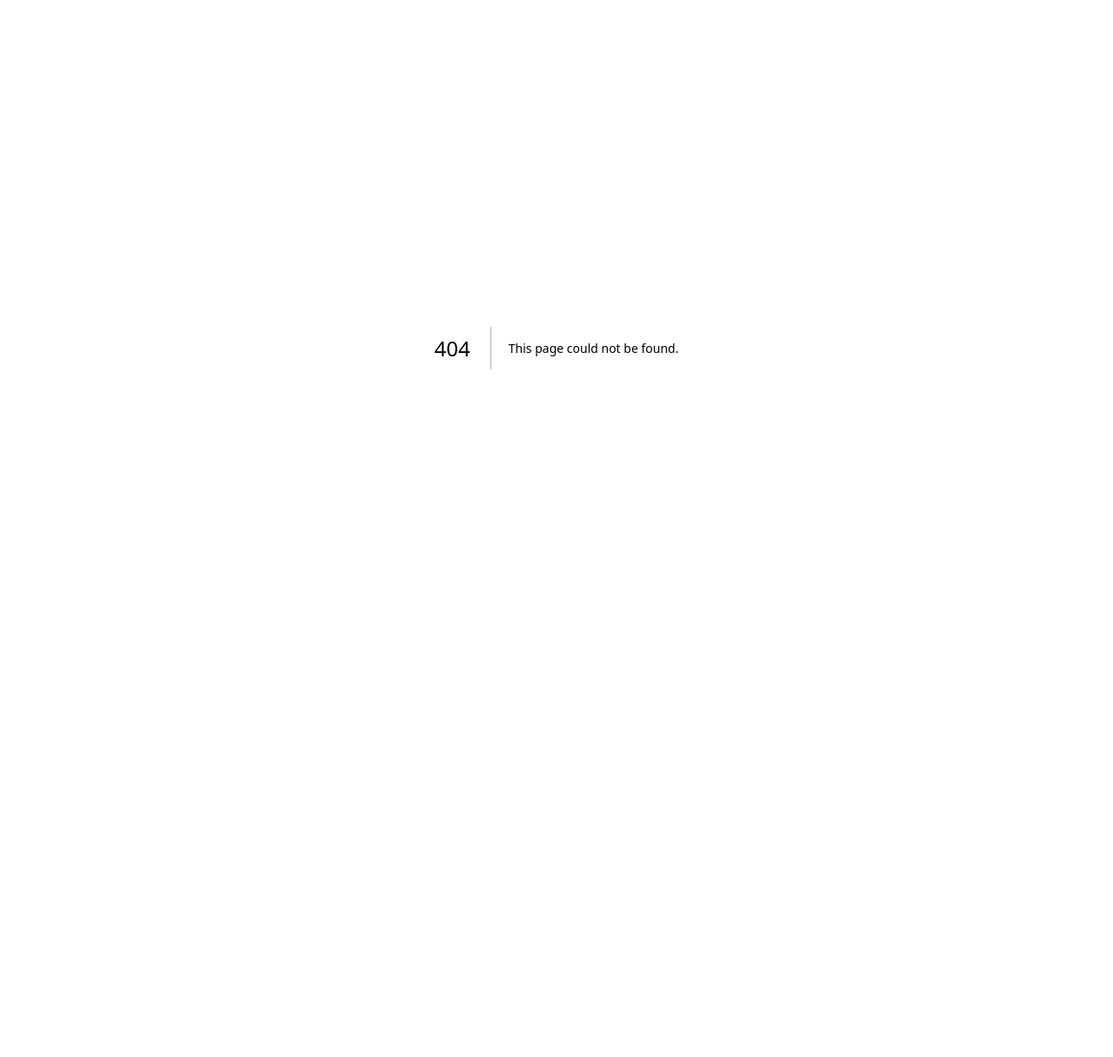
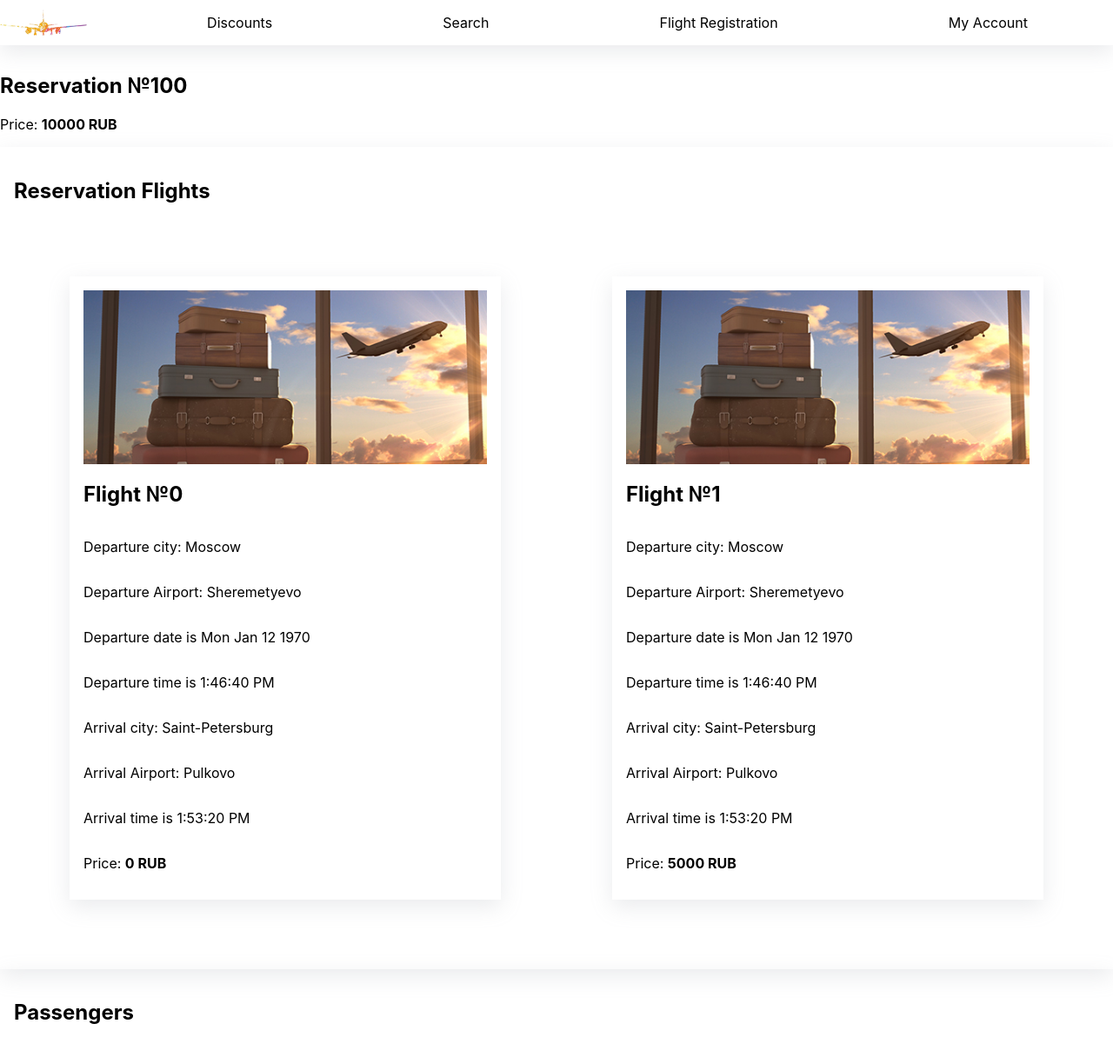
Before and after one commit to thepicture/flight-pool, a Next.js app: page /reservation/manage in a window 1280 px wide. Before the commit this address had no page. Shown: the top 1216 px of the page at 87% size. Before the commit the page ends 800 px from the top, so only its background shows below. Built offline with nearby package versions, Linux system fonts and the light colour scheme.

Commit message:
feat(flights): add the reservation management page

```diff
--- a/components/PassengerList/Passenger/Passenger.tsx
+++ b/components/PassengerList/Passenger/Passenger.tsx
@@ -7,6 +7,8 @@ interface PassengerProps {
   lastName: string;
   dateOfBirth: Date;
   documentNumber: number;
+
+  canExclude?: boolean;
 }
 
 const Passenger: React.FC<PassengerProps> = ({
@@ -14,6 +16,8 @@ const Passenger: React.FC<PassengerProps> = ({
   lastName,
   dateOfBirth,
   documentNumber,
+
+  canExclude,
 }) => {
   return (
     <section className={styles.article}>
@@ -21,9 +25,11 @@ const Passenger: React.FC<PassengerProps> = ({
       <p className="test-5-last">Last Name: {lastName}</p>
       <p className="test-5-dob">Date of Birth: {dateOfBirth.toDateString()}</p>
       <p className="test-5-doc">Document Number: {documentNumber}</p>
-      <a href="#" className="test-5-remove">
-        Exclude Passenger from Flight
-      </a>
+      {canExclude && (
+        <a href="#" className="test-5-remove">
+          Exclude Passenger from Flight
+        </a>
+      )}
     </section>
   );
 };
--- a/components/PassengerList/PassengerList.tsx
+++ b/components/PassengerList/PassengerList.tsx
@@ -3,7 +3,15 @@ import Passenger from "./Passenger/Passenger";
 
 import styles from "styles/PassengerList/PassengerList.module.css";
 
-const PassengerList = () => {
+interface PassengerListProps {
+  canAddPassenger?: boolean;
+  canExclude?: boolean;
+}
+
+const PassengerList: React.FC<PassengerListProps> = ({
+  canAddPassenger,
+  canExclude,
+}) => {
   const passengers = [];
   for (let i = 0; i < 4; i++) {
     passengers.push(
@@ -12,6 +20,7 @@ const PassengerList = () => {
         lastName="Doe"
         dateOfBirth={new Date(10000000)}
         documentNumber={i * 100000}
+        canExclude={canExclude}
       />
     );
   }
@@ -21,7 +30,13 @@ const PassengerList = () => {
       <section className={styles.container}>
         <section className={styles.header}>
           <h2>Passengers</h2>
-          <input type="button" value="Add a Passenger" className="test-5-add" />
+          {canAddPassenger && (
+            <input
+              type="button"
+              value="Add a Passenger"
+              className="test-5-add"
+            />
+          )}
         </section>
         {passengers}
       </section>
--- /dev/null
+++ b/components/ReservationFooter/ReservationFooter.tsx
@@ -0,0 +1,14 @@
+import React from "react";
+
+import styles from "styles/ReservationFooter/ReservationFooter.module.css";
+
+export const ReservationFooter = () => {
+  return (
+    <section className={styles.container}>
+      <p className="test-5-price">
+        Final price: <strong>{20000} RUB</strong>
+      </p>
+      <input type="button" value="Book!" className="test-5-book" />
+    </section>
+  );
+};
--- /dev/null
+++ b/components/ReservationManagementFooter/ReservationManagementFooter.tsx
@@ -0,0 +1,11 @@
+import React from "react";
+
+import styles from "styles/ReservationManagementFooter/ReservationManagementFooter.module.css";
+
+export const ReservationManagementFooter = () => {
+  return (
+    <section className={styles.container}>
+      <input type="button" value="Select Seats" className="test-5-book" />
+    </section>
+  );
+};
--- /dev/null
+++ b/components/ReservationManagementHeader/ReservationManagementHeader.tsx
@@ -0,0 +1,21 @@
+import React from "react";
+
+interface ReservationManagementHeaderProps {
+  reservationCode: number;
+  priceInRubles: number;
+}
+
+const ReservationManagementHeader: React.FC<
+  ReservationManagementHeaderProps
+> = ({ reservationCode, priceInRubles }) => {
+  return (
+    <>
+      <h2 className="test-6-code">Reservation №{reservationCode}</h2>
+      <p className="test-6-tp">
+        Price: <strong>{priceInRubles} RUB</strong>
+      </p>
+    </>
+  );
+};
+
+export default ReservationManagementHeader;
--- /dev/null
+++ b/pages/reservation/manage/index.tsx
@@ -0,0 +1,34 @@
+import Head from "next/head";
+
+import Footer from "../../../components/Footer/Footer";
+import Header from "../../../components/Header/Header";
+import PassengerList from "../../../components/PassengerList/PassengerList";
+import ReservationFlightList from "../../../components/ReservationFlightList/ReservationFlightList";
+import { ReservationFooter } from "../../../components/ReservationFooter/ReservationFooter";
+import { ReservationManagementFooter } from "../../../components/ReservationManagementFooter/ReservationManagementFooter";
+import ReservationManagementHeader from "../../../components/ReservationManagementHeader/ReservationManagementHeader";
+
+const ReservationManagementPage = () => {
+  return (
+    <div>
+      <Head>
+        <title>Flight Pool - Reservation Management</title>
+        <meta name="description" content="Manage the existing Reservation" />
+        <link rel="icon" href="/favicon.ico" />
+      </Head>
+      <Header />
+      <main>
+        <ReservationManagementHeader
+          reservationCode={100}
+          priceInRubles={10000}
+        />
+        <ReservationFlightList />
+        <PassengerList />
+        <ReservationManagementFooter />
+      </main>
+      <Footer />
+    </div>
+  );
+};
+
+export default ReservationManagementPage;
--- /dev/null
+++ b/styles/ReservationManagementFooter/ReservationManagementFooter.module.css
@@ -0,0 +1,7 @@
+.container {
+  padding: var(--padding);
+}
+
+.container input {
+  display: block;
+}
```
Also changed, not shown: pages/reservation/index.tsx (+3 -9 lines), styles/ReservationFooter/ReservationFooter.module.css (renamed from styles/ReservationPage/ReservationPage.module.css).
